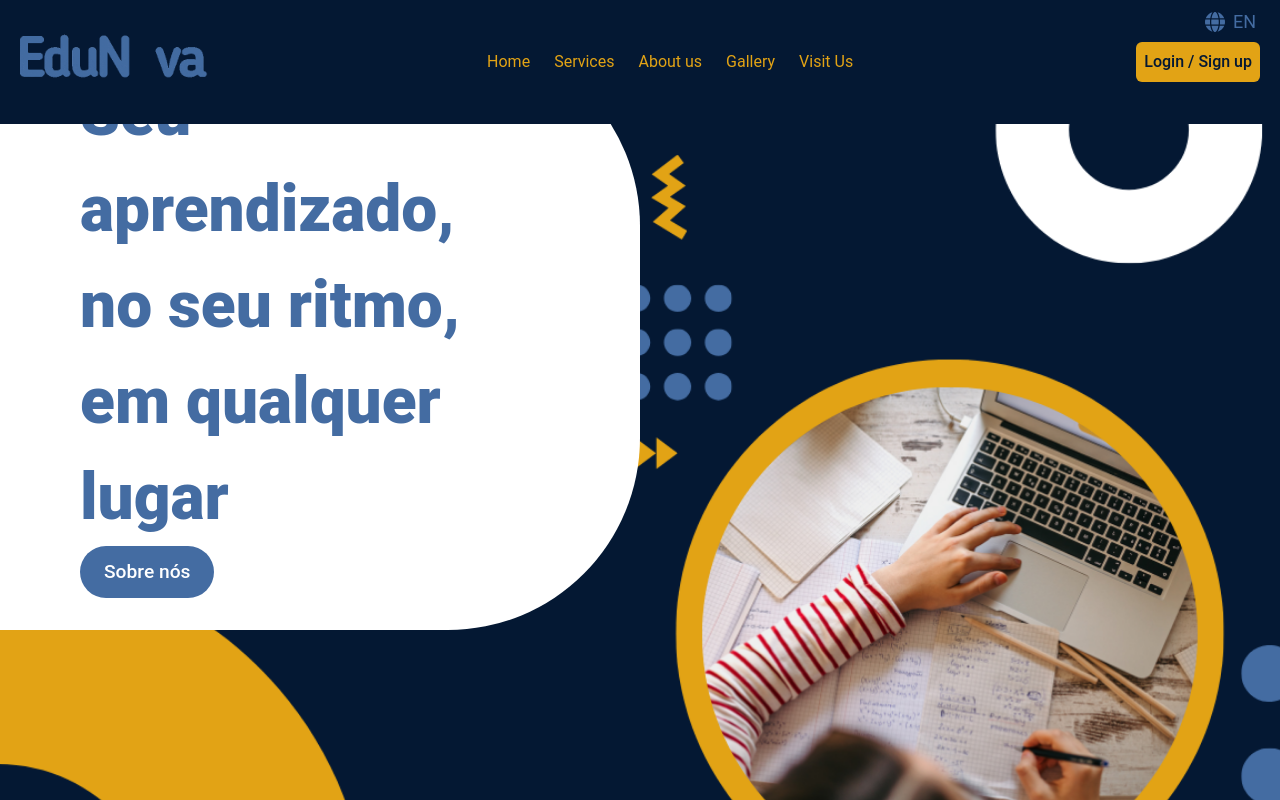
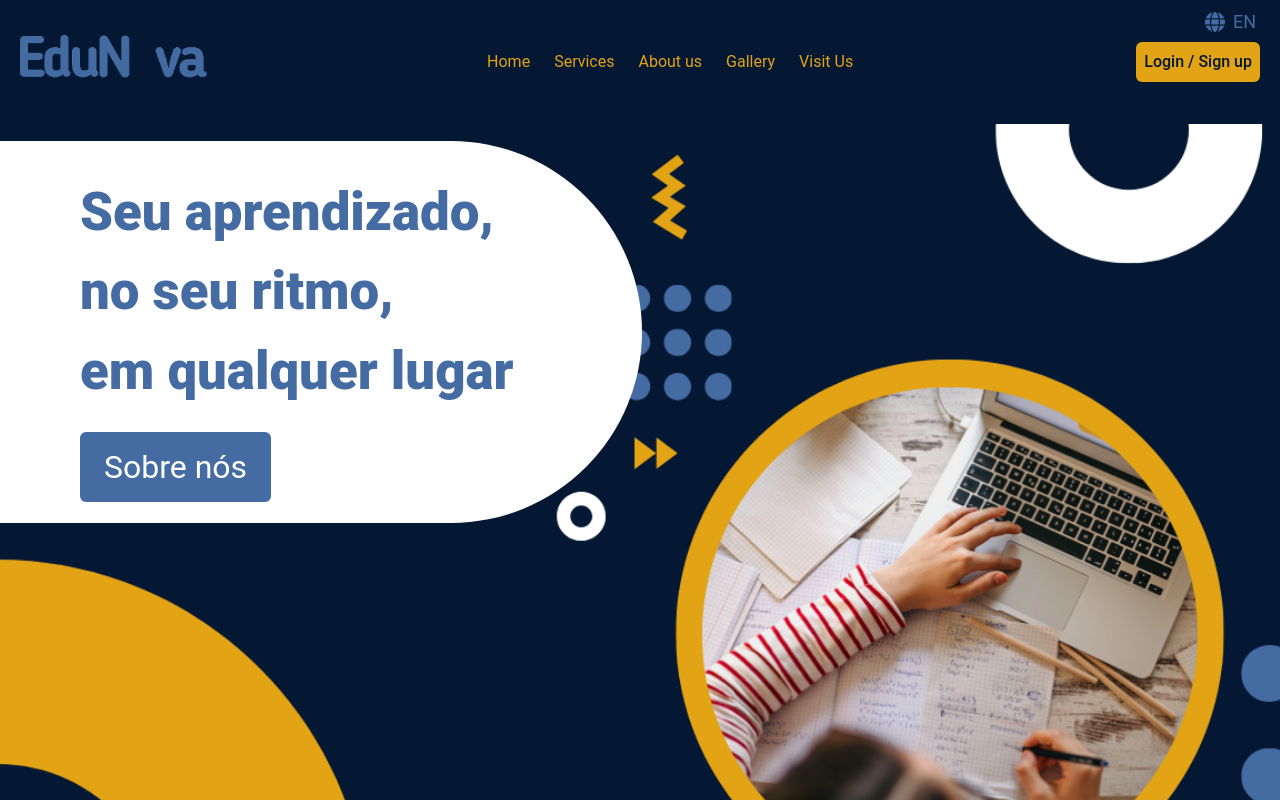
Before and after one commit to tiagolp22/EDUNOVA, a React (Create React App) app: page / in a window 1280 px wide. Shown: the top 800 px of the page. Built offline with nearby package versions, Linux system fonts and the light colour scheme.

Commit message:
Refactor: Responsive and translated hero banner
- Implemented responsive layout for hero banner with 3 breakpoints
- Added translations for hero text content
- Adjusted positioning and styling for different screen sizes
- Optimized component structure for better maintainability

```diff
--- a/src/components/Banner/Banner.module.css
+++ b/src/components/Banner/Banner.module.css
@@ -1,3 +1,102 @@
+@media (min-width: 320px) {
+    .hero_banner{
+        position: relative;
+        width:100%;
+        height: 60vh;
+        overflow: hidden;
+    }
+
+    .hero_content{
+        position: absolute;
+        top: 4rem;
+        left: 0;
+        min-width: 4%;
+        min-height: 40%;
+        display: flex;
+        align-items: center;
+
+    }
+
+    .hero_content_block{
+        background-color: white;
+        color: var(--azul-medio);
+        padding: 2rem ;
+        border-radius: 0 12rem 12rem 0;
+
+        h1 {
+            font-size: 1.7rem;
+        }
+    }
+
+    .hero_title {
+        margin-bottom: 2rem;
+    }
+
+    .hero_button {
+        background-color: var(--azul-medio);
+        color: white;
+        padding: 1rem 1.5rem;
+        border-radius: 0.375rem;
+    }
+
+    .hero_button:hover {
+        background-color: var(--amarelo);
+    }
+
+    }
+
+    @media (min-width: 780px) {
+        .hero_banner{
+            position: relative;
+            width:100%;
+            height: 100vh;
+            overflow: hidden;
+        }
+
+        .hero_content{
+            position: absolute;
+            top: -12rem;
+            left: 0;
+            width: 100%;
+            height: 100%;
+            display: flex;
+            align-items: center;
+
+
+        }
+
+        .hero_content_block{
+            background-color: white;
+            color: var(--azul-medio);
+            padding: 2rem 8rem 2rem 5rem;
+            border-radius: 0 12rem 12rem 0;
+
+            h1 {
+                font-size: 3rem;
+            }
+        }
+
+        .hero_title {
+            margin-bottom: 2rem;
+        }
+
+        .hero_button {
+            background-color: var(--azul-medio);
+            color: white;
+            padding: 1rem 1.5rem;
+            border-radius: 0.375rem;
+            font-size: 2rem;
+        }
+
+        .hero_button:hover {
+            background-color: var(--amarelo);
+        }
+
+        }
+
+
+
+@media (min-width: 1200px) {
 .hero_banner{
     position: relative;
     width:100%;
@@ -13,7 +112,7 @@
     height: 100%;
     display: flex;
     align-items: center;
-    justify-content: flex-start;
+
 
 }
 
@@ -21,6 +120,26 @@
     background-color: white;
     color: var(--azul-medio);
     padding: 2rem 8rem 2rem 5rem;
-    max-width: 50%;
     border-radius: 0 12rem 12rem 0;
+
+    h1 {
+        font-size: 3.3rem;
+    }
 }
+
+.hero_title {
+    margin-bottom: 2rem;
+}
+
+.hero_button {
+    background-color: var(--azul-medio);
+    color: white;
+    padding: 1rem 1.5rem;
+    border-radius: 0.375rem;
+}
+
+.hero_button:hover {
+    background-color: var(--amarelo);
+}
+
+}
--- a/src/components/Banner/index.js
+++ b/src/components/Banner/index.js
@@ -12,12 +12,16 @@ export default function Banner({ t }) {
       />
       <div className={styles.hero_content}>
         <div className={styles.hero_content_block}>
-          <h1>{t("hero1")}</h1>
-          <h1>{t("hero2")}</h1>
-          <h1>{t("hero3")}</h1>
+
+          <div className={styles.hero_title}>
+            <h1>{t("hero1")}</h1>
+            <h1>{t("hero2")}</h1>
+            <h1>{t("hero3")}</h1>
+          </div>
+
           <Link
             to="/about"
-            className="inline-block px-4 py-2 sm:px-5 sm:py-2.5 md:px-6 md:py-3 bg-[--azul-medio] text-white text-[2vw] sm:text-[1.8vw] md:text-[1.5vw] font-medium rounded-full hover:bg-[--amarelo] transition duration-200"
+            className={styles.hero_button}
           >
             {t("btn_aboutUs")}
           </Link>
```
